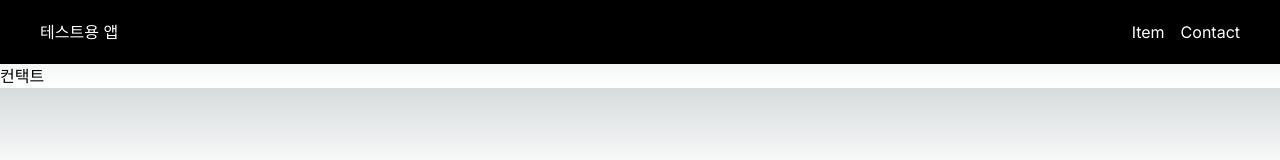
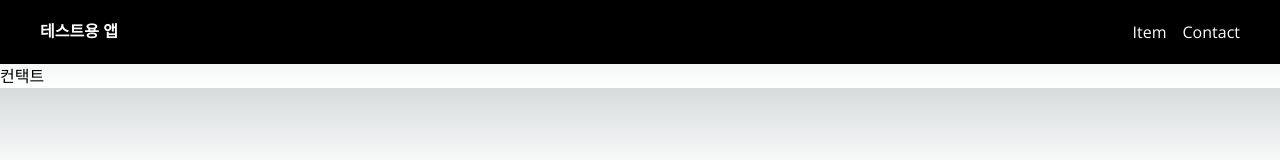
Before and after one commit to hoicryu/next_experiment, a Next.js app: page /contact in a window 1280 px wide. Shown: the top 160 px of the page. Built offline with nearby package versions, Linux system fonts and the light colour scheme.

Commit message:
[Tested] next font, layout shift

```diff
--- a/src/app/layout.tsx
+++ b/src/app/layout.tsx
@@ -1,9 +1,10 @@
 import type { Metadata } from "next";
-import { Inter } from "next/font/google";
+import { Open_Sans, Nanum_Gothic } from "next/font/google";
 import "./globals.css";
 import Link from "next/link";
 
-const inter = Inter({ subsets: ["latin"] });
+const sans = Open_Sans({ subsets: ["latin"] });
+const gothic = Nanum_Gothic({ subsets: ["latin"], weight: "700" });
 
 export const metadata: Metadata = {
   title: "넥스트 실험소",
@@ -18,9 +19,9 @@ export default function RootLayout({
   return (
     <html lang="en">
       <head></head>
-      <body className={inter.className}>
+      <body className={sans.className}>
         <header className="px-10 py-5 flex justify-between bg-black text-white">
-          <h1>테스트용 앱</h1>
+          <h1 className={gothic.className}>테스트용 앱</h1>
           <nav>
             <Link href="/items" className="mr-4">
               Item
```
